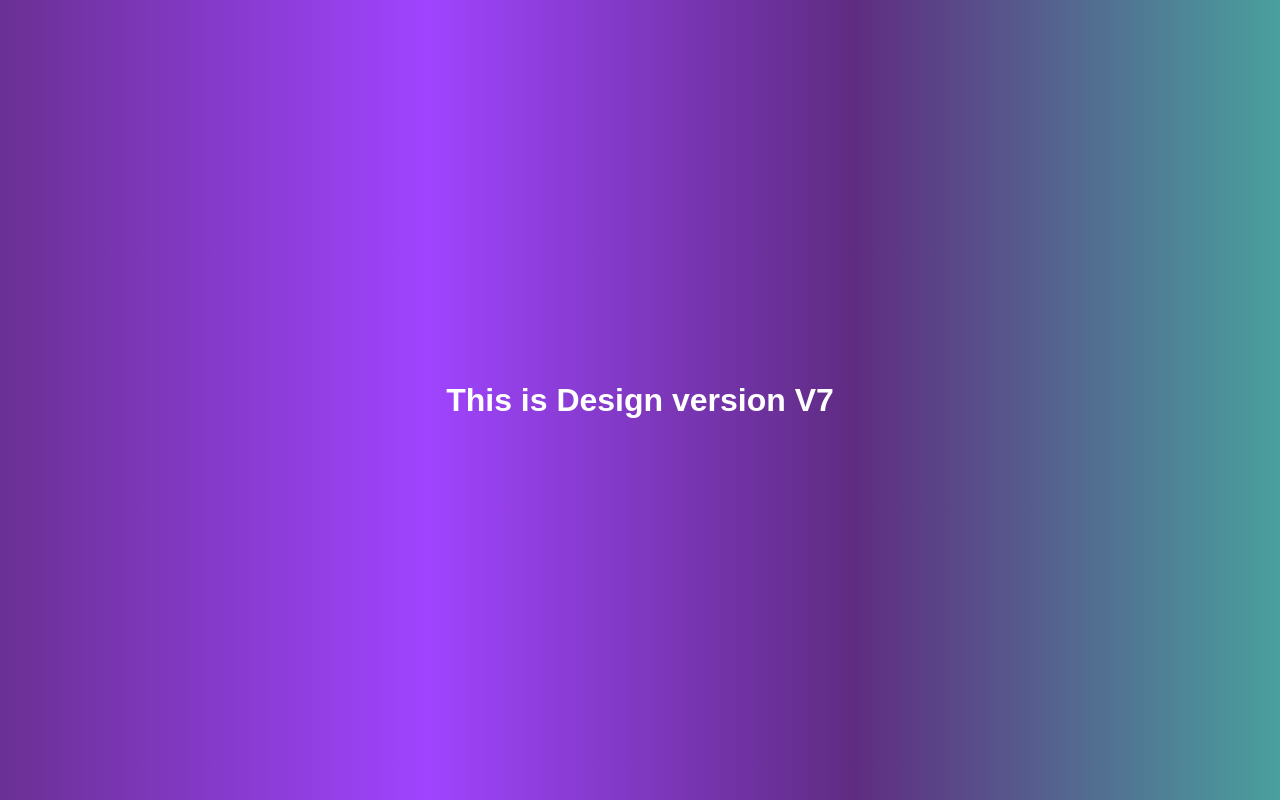
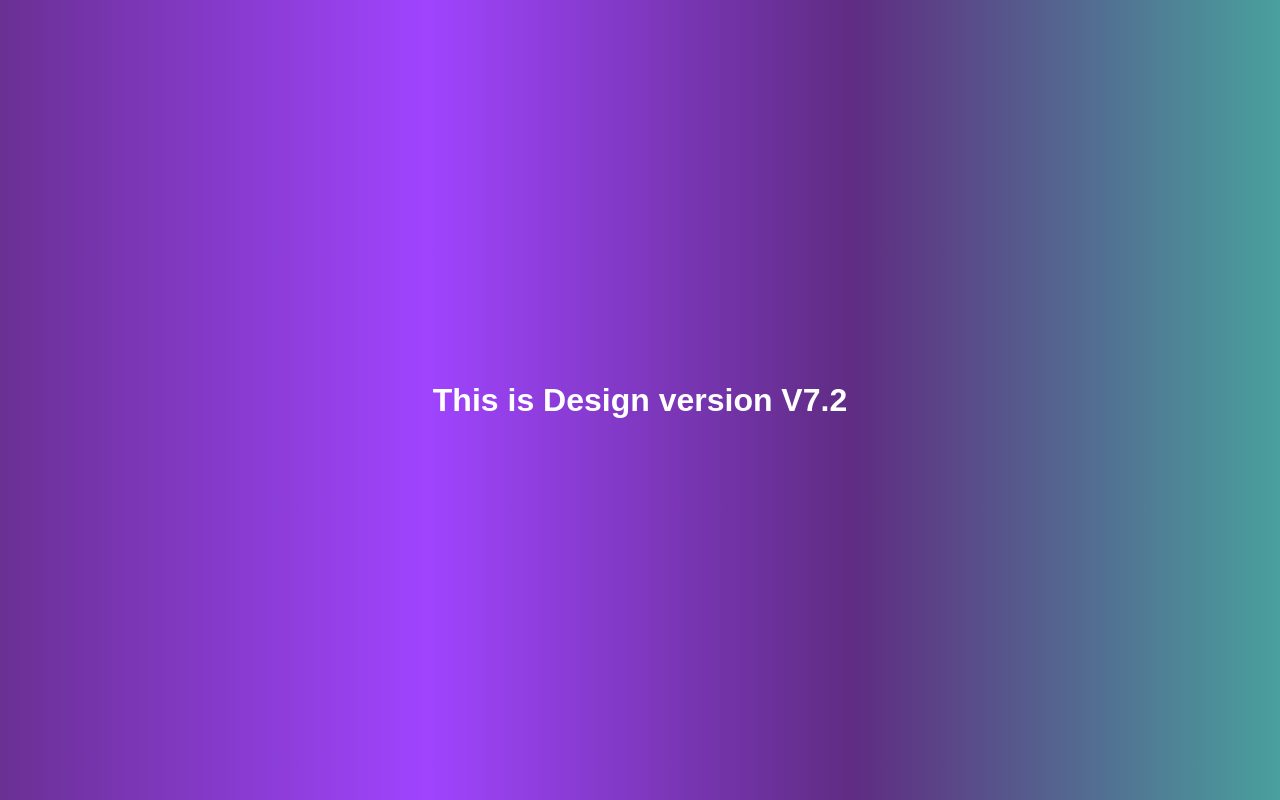
Before and after one commit to Goldy9426/myrepo, a plain HTML site: page index.html in a window 1280 px wide. Drawn offline with Linux system fonts and the light colour scheme.

Commit message:
Version 7 updated

```diff
--- a/index.html
+++ b/index.html
@@ -7,6 +7,6 @@
     <title>Document</title>
 </head>
 <body>
-    <h1>This is Design version V7</h1>
+    <h1>This is Design version V7.2</h1>
 </body>
 </html>
```
